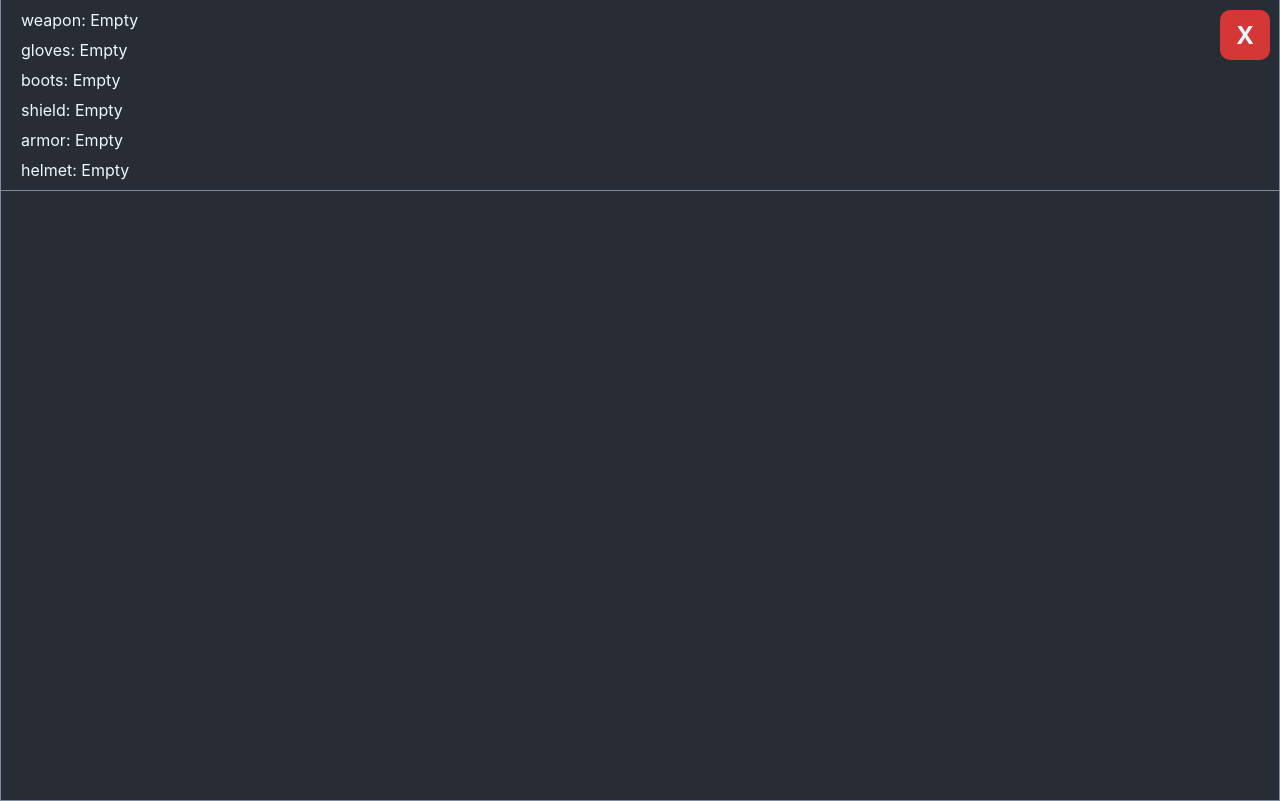
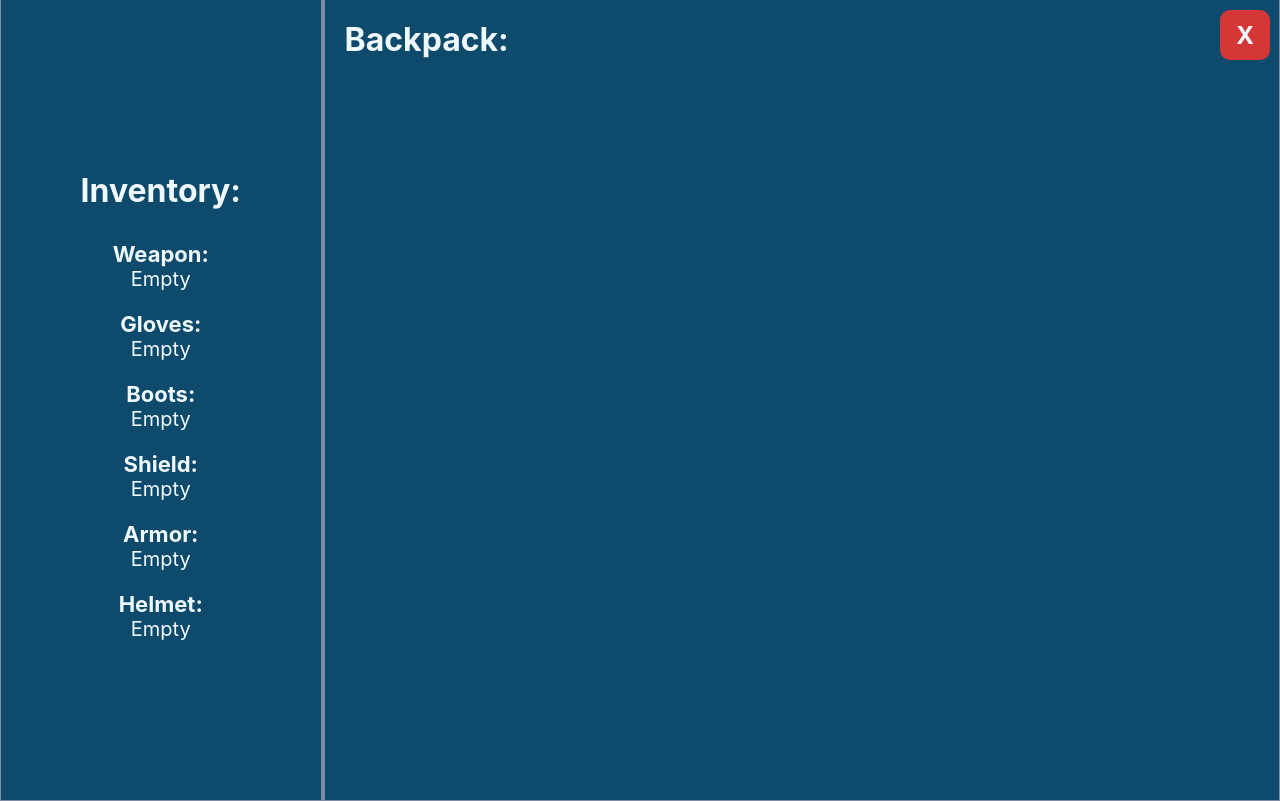
Before and after one commit to zhesha/potassium, a React (Create React App) app: page / in a window 1280 px wide. Both pictures are taken after a click on the element 108 px from the left and 348 px from the top of the page. Built offline with nearby package versions, Linux system fonts and the light colour scheme.

Commit message:
improved inventory

```diff
--- a/src/components/GamePage/LootWindow/LootWindow.scss
+++ b/src/components/GamePage/LootWindow/LootWindow.scss
@@ -25,6 +25,17 @@
     align-items: center;
     margin: 10px 10px;
     padding: 20px;
+
+    h1 {
+        margin: 0;
+        font-size: 30px;
+        font-weight: bold;
+    }
+
+    h2 {
+        font-size: 16px;
+        color: #eeeeee;
+    }
 }
 
 .type-1 {
@@ -47,31 +58,21 @@
     background-color: #959548;
 }
 
+.type-inventory {
+    background-color: #727677;
+}
+
 .loot-window-inner {
     min-width: 100vw;
     display: flex;
     justify-content: center;
     position: absolute;
     left: 0;
-
-    h1 {
-        margin: 0;
-        font-size: 30px;
-        font-weight: bold;
-    }
-
-    h2 {
-        font-size: 16px;
-        color: #eeeeee;
-    }
-
-    li {
-        font-size: 16px;
-    }
 }
 
 .loot-window-button {
     padding: 6px 50px;
+    margin-top: 12px;
     font-weight: bold;
     border: 2px solid #d9d9d9;
     border-radius: 20px;
--- a/src/components/GamePage/LootWindow/LootWindow.tsx
+++ b/src/components/GamePage/LootWindow/LootWindow.tsx
@@ -1,6 +1,6 @@
 import React from "react";
 import "./LootWindow.scss"
-import { getRealItemFromLoot, isArmor, isBoots, isGloves, isHelmet, isInventoryItem, isShield, isWeapon, LootGenerationResult } from "../../../Game/Loot";
+import { getRealItemFromLoot, isArmor, isBoots, isGloves, isHelmet, isInventoryItem, isShield, isWeapon, LootGenerationResult, LootItem } from "../../../Game/Loot";
 import { game } from "../../../Game/Game";
 import { ItemMagicType } from "../../../Game/Inventory";
 
@@ -20,8 +20,8 @@ function LootWindowItem ({item}: {item: LootGenerationResult}) {
     const real = getRealItemFromLoot(item.item);
     return <div className={"loot-window-item type-"+item.type}>
         <div>
-            <h1 style={{color: getNameColorFromItem(item)}}>{item.item.name}</h1>
-            {real && <h2>{getDescriptionFromItem(item)}</h2>}
+            <h1 style={{color: getNameColorFromItem(item.item)}}>{item.item.name}</h1>
+            {real && <h2>{getDescriptionFromItem(item.item)}</h2>}
             {real && isInventoryItem(real) && real.effects.length > 0 && <div>
                 Extra effects:
                 {real.effects.map(effect => <div>{effect.name}: {effect.baseValue + effect.extraValue}</div>)}
@@ -31,34 +31,34 @@ function LootWindowItem ({item}: {item: LootGenerationResult}) {
     </div>;
 }
 
-function getNameColorFromItem(item: LootGenerationResult) {
+export function getNameColorFromItem(item: LootItem) {
     const colors = {
         normal: '#ffffff',
         magic: '#8484fe',
         rare: '#ffff94'
     };
-    if (isInventoryItem(item.item)) {
-        if (item.item.magic === ItemMagicType.magic) {
+    if (isInventoryItem(item)) {
+        if (item.magic === ItemMagicType.magic) {
             return colors.magic;
-        } else if (item.item.magic === ItemMagicType.rare) {
+        } else if (item.magic === ItemMagicType.rare) {
             return colors.rare;
         }
     }
     return colors.normal
 }
 
-function getDescriptionFromItem (item: LootGenerationResult) {
-    if(isWeapon(item.item)) {
-        return `Deals ${item.item.dmg} damage`;
-    } else if(isArmor(item.item)) {
-        return `Blocks ${item.item.blockPercent}% of damage`;
-    } else if(isShield(item.item)) {
-        return `Can block hits with ${item.item.blockChance}% chance`;
-    } else if(isGloves(item.item)) {
-        return `Can land hit with ${item.item.hitChance}% chance`;
-    } else if(isBoots(item.item)) {
-        return `Hits ${item.item.rate} times per second`;
-    } else if(isHelmet(item.item)) {
-        return `Blocks ${item.item.blockValue} damage`;
+export function getDescriptionFromItem (item: LootItem) {
+    if(isWeapon(item)) {
+        return `Deals ${item.dmg} damage`;
+    } else if(isArmor(item)) {
+        return `Blocks ${item.blockPercent}% of damage`;
+    } else if(isShield(item)) {
+        return `Can block hits with ${item.blockChance}% chance`;
+    } else if(isGloves(item)) {
+        return `Can land hit with ${item.hitChance}% chance`;
+    } else if(isBoots(item)) {
+        return `Hits ${item.rate} times per second`;
+    } else if(isHelmet(item)) {
+        return `Blocks ${item.blockValue} damage`;
     }
 }
--- a/src/components/InventoryPage/Backpack/Backpack.scss
+++ b/src/components/InventoryPage/Backpack/Backpack.scss
@@ -1,8 +1,15 @@
 .backpack {
     flex-grow: 1;
+    overflow: scroll;
 
     .backpackItem {
         text-align: left;
-        margin: 10px 20px;
+        padding: 12px 20px;
+        font-size: 20px;
+    }
+
+    h1 {
+        text-align: left;
+        margin: 20px 20px;
     }
 }
--- a/src/components/InventoryPage/Backpack/Backpack.tsx
+++ b/src/components/InventoryPage/Backpack/Backpack.tsx
@@ -3,7 +3,8 @@ import './Backpack.scss';
 import { game } from "../../../Game/Game";
 import { InventoryType, InstantItemType, PocketItemType } from "../../../Game/Inventory";
 import { SelectedAct } from "../InventoryPage";
-import { LootItem } from "../../../Game/Loot";
+import { getRealItemFromLoot, LootItem } from "../../../Game/Loot";
+import { getNameColorFromItem } from "../../GamePage/LootWindow/LootWindow";
 
 interface BackpackProps {
     select (item: LootItem, selectedAct: SelectedAct): void
@@ -17,6 +18,7 @@ export function Backpack ({select}: BackpackProps) {
     });
 
     return <div className="backpack">
+        <h1>Backpack:</h1>
         {backpackList.map((item, index) => <BackpackItem item={item} select={select} key={index}/>)}
     </div>
 }
@@ -33,7 +35,7 @@ function BackpackItem ({item, select}: BackpackItemProps) {
         return null;
     }
 
-    return <div onClick={() => select(item, act)} className='backpackItem'>{item.name}</div>
+    return <div onClick={() => select(item, act)} className='backpackItem' style={{color: getNameColorFromItem(item)}}>{item.name}</div>
 }
 
 function inventoryTypeToAct (type: InventoryType | PocketItemType | InstantItemType) {
--- a/src/components/InventoryPage/Inventory.scss
+++ b/src/components/InventoryPage/Inventory.scss
@@ -1,6 +1,7 @@
 .inventory {
     display: flex;
-    flex-direction: column;
-    justify-content: stretch;
+    // flex-direction: column;
+    // justify-content: stretch;
     height: 100%;
+    background-color: #0d4a6b;
 }
--- a/src/components/InventoryPage/Selected/Selected.scss
+++ b/src/components/InventoryPage/Selected/Selected.scss
@@ -10,9 +10,10 @@
 }
 
 .selected-inner {
-    width: 100px;
-    min-height: 100px;
-    background-color: brown;
     display: flex;
     flex-direction: column;
 }
+
+.selected-info {
+    flex-grow: 2;
+}
--- a/src/components/InventoryPage/Selected/Selected.tsx
+++ b/src/components/InventoryPage/Selected/Selected.tsx
@@ -2,7 +2,9 @@ import React from "react";
 import './Selected.scss';
 import { SelectedAct } from "../InventoryPage";
 import { game } from "../../../Game/Game";
-import { InventoryArmor, InventoryBoots, InventoryGloves, InventoryHelmet, InventoryItem, InventoryShield, InventoryWeapon } from "../../../Game/Loot";
+import { getRealItemFromLoot, InventoryArmor, InventoryBoots, InventoryGloves, InventoryHelmet, InventoryItem, InventoryShield, InventoryWeapon, isInventoryItem, LootItem } from "../../../Game/Loot";
+import { getDescriptionFromItem, getNameColorFromItem } from "../../GamePage/LootWindow/LootWindow";
+import "../../GamePage/LootWindow/LootWindow.scss"
 
 interface SelectedProps {
     setSelected (item: InventoryItem | null): void
@@ -82,15 +84,26 @@ export function Selected ({setSelected, act, selected}: SelectedProps) {
         game.player.changeInventoryHandler();
     }
 
+    const real = getRealItemFromLoot(selected);
+    const item = selected;
+
     return <div className="selected-wrapper">
         <div className="selected-inner">
-            {selected.name}
-            {selected.effects.map((effect, index) => <div key={index}>{effect.name}</div>)}
-            {act !== null && <div onClick={() => {
-                doAct(act);
-                setSelected(null);
-            }}>{mapActToTitle(act)}</div>}
-            <div onClick={() => setSelected(null)}>Close</div>
+            <div className="loot-window-item type-inventory">
+                <div className="selected-info">
+                    <h1 style={{color: getNameColorFromItem(item)}}>{item.name}</h1>
+                    {real && <h2>{getDescriptionFromItem(item)}</h2>}
+                    {real && isInventoryItem(real) && real.effects.length > 0 && <div>
+                        Extra effects:
+                        {real.effects.map(effect => <div>{effect.name}: {effect.baseValue + effect.extraValue}</div>)}
+                    </div>}
+                </div>
+                {act !== null && <div className="loot-window-button" onClick={() => {
+                    doAct(act);
+                    setSelected(null);
+                }}>{mapActToTitle(act)}</div>}
+                <div className="loot-window-button" onClick={() => setSelected(null)}>Close</div>
+            </div>
         </div>
     </div>
 }
--- a/src/components/InventoryPage/Used/Used.scss
+++ b/src/components/InventoryPage/Used/Used.scss
@@ -1,10 +1,21 @@
 @import '../../../style-variables.scss';
 
 .used {
-    border-bottom: 1px solid $border;
+    border-right: 4px solid $border;
+    width: 25%;
+    display: flex;
+    flex-direction: column;
+    justify-content: center;
+    align-items: center;
 
     & > div {
-        text-align: left;
+        text-align: center;
         margin: 10px 20px;
+        font-size: 20px;
+    }
+
+    h2 {
+        margin: 0;
+        font-size: 22px;
     }
 }
--- a/src/components/InventoryPage/Used/Used.tsx
+++ b/src/components/InventoryPage/Used/Used.tsx
@@ -3,6 +3,7 @@ import './Used.scss';
 import { game } from "../../../Game/Game";
 import { InventoryLoot } from "../../../Game/Inventory";
 import { SelectedAct } from "../InventoryPage";
+import { getNameColorFromItem } from "../../GamePage/LootWindow/LootWindow";
 
 interface UsedProps {
     select (item: InventoryLoot, selectedAct: SelectedAct): void
@@ -16,12 +17,13 @@ export function Used ({select}: UsedProps) {
     });
 
     return <div className="used">
-        <UsedItem item={inventory.weapon} title="weapon" act={SelectedAct.removeWeapon} select={select} />
-        <UsedItem item={inventory.gloves} title="gloves" act={SelectedAct.removeGloves} select={select} />
-        <UsedItem item={inventory.boots} title="boots" act={SelectedAct.removeBoots} select={select} />
-        <UsedItem item={inventory.shield} title="shield" act={SelectedAct.removeShield} select={select} />
-        <UsedItem item={inventory.armor} title="armor" act={SelectedAct.removeArmor} select={select} />
-        <UsedItem item={inventory.helmet} title="helmet" act={SelectedAct.removeHelmet} select={select} />
+        <h1>Inventory:</h1>
+        <UsedItem item={inventory.weapon} title="Weapon" act={SelectedAct.removeWeapon} select={select} />
+        <UsedItem item={inventory.gloves} title="Gloves" act={SelectedAct.removeGloves} select={select} />
+        <UsedItem item={inventory.boots} title="Boots" act={SelectedAct.removeBoots} select={select} />
+        <UsedItem item={inventory.shield} title="Shield" act={SelectedAct.removeShield} select={select} />
+        <UsedItem item={inventory.armor} title="Armor" act={SelectedAct.removeArmor} select={select} />
+        <UsedItem item={inventory.helmet} title="Helmet" act={SelectedAct.removeHelmet} select={select} />
     </div>
 }
 
@@ -34,5 +36,12 @@ interface UsedItemProps {
 
 function UsedItem ({ item, title, act, select }: UsedItemProps) {
     const empty = 'Empty';
-    return <div onClick={() => item && select(item, act)}>{title}: {item?.name || empty}</div>
+    let color;
+    if (item) {
+        color = getNameColorFromItem(item);
+    }
+    return <div onClick={() => item && select(item, act)}>
+        <h2>{title}:</h2>
+        <div  style={{color: color}}>{item?.name || empty}</div>
+    </div>
 }
--- a/src/components/SkillPage/SkillPage.scss
+++ b/src/components/SkillPage/SkillPage.scss
@@ -19,7 +19,7 @@
 
 .pocket-items {
     text-align: left;
-    border-right: 1px solid $border;
+    border-right: 4px solid $border;
     width: 50%;
     padding: 40px;
     display: flex;
```
